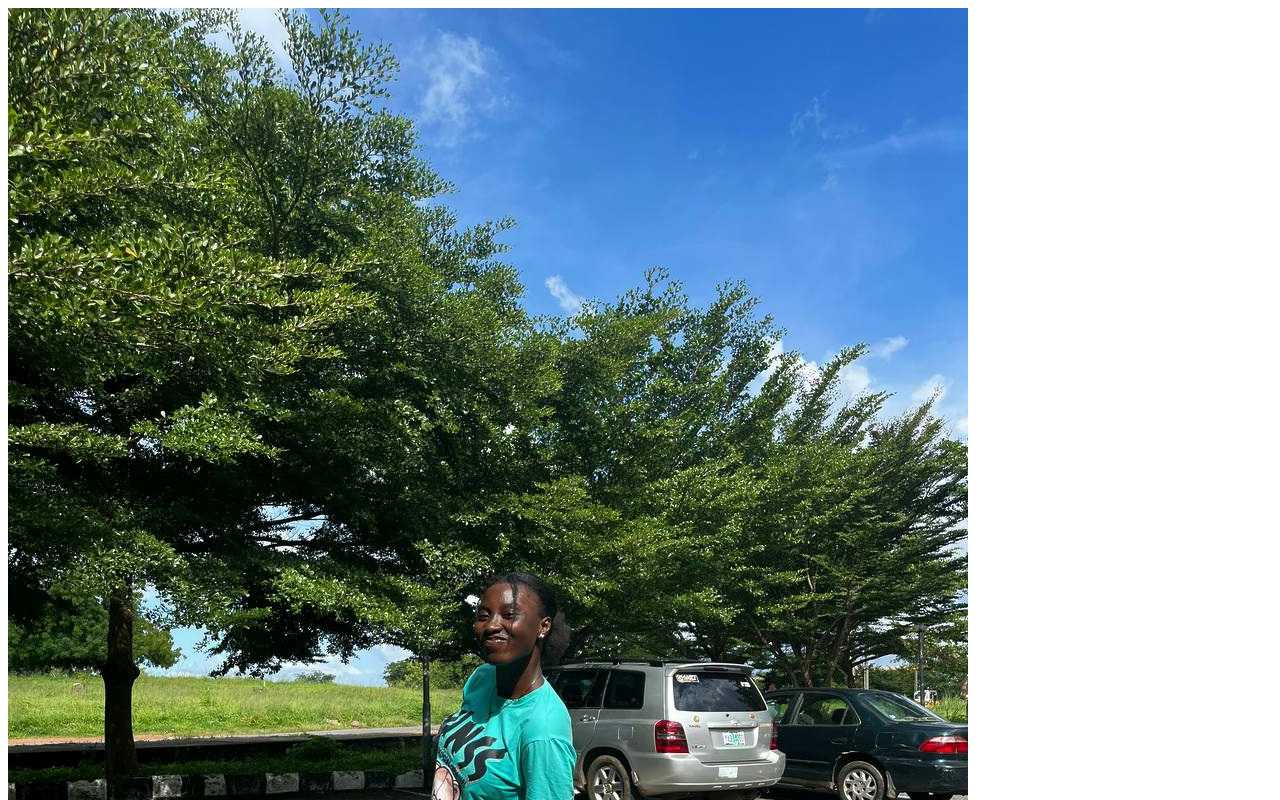
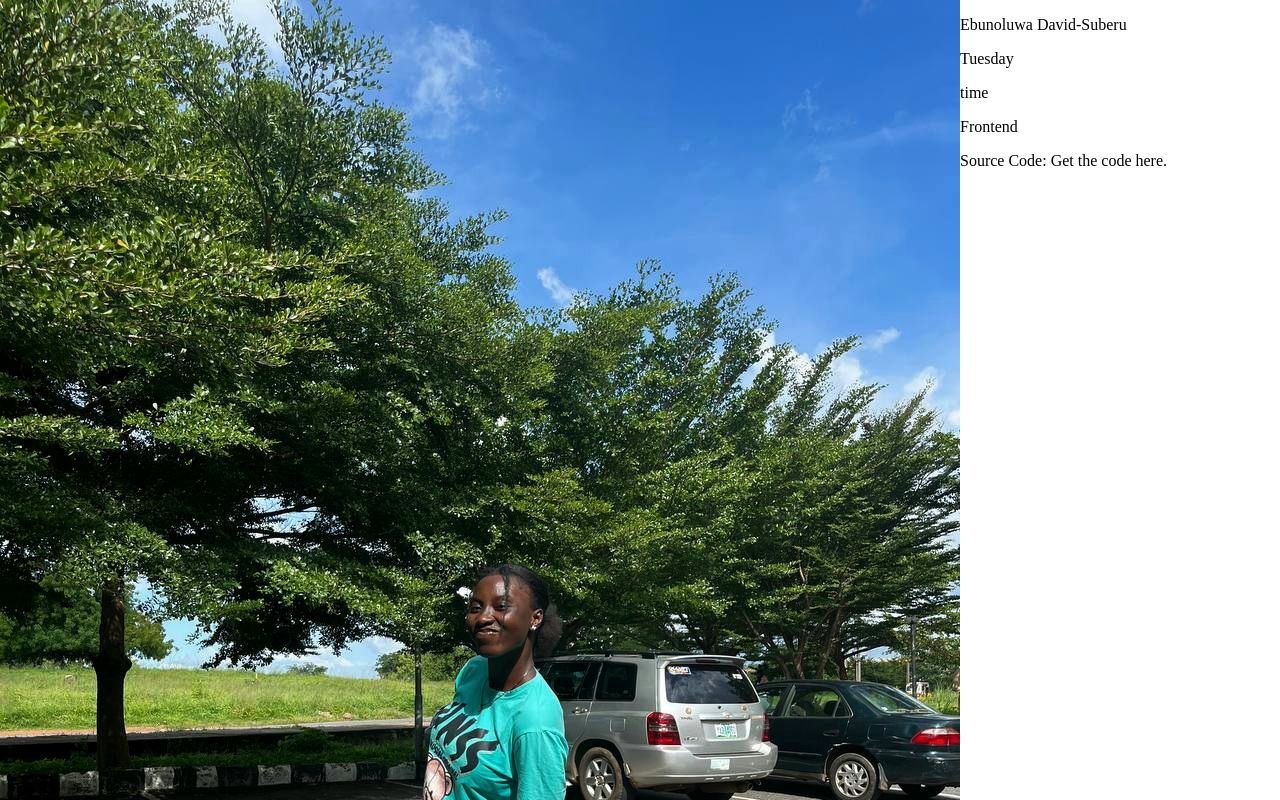
Before and after one commit to Ebun22/HNG-Task1, a plain HTML site: page index.html in a window 1280 px wide. Shown: the top 800 px of the page. Drawn offline with Linux system fonts and the light colour scheme.

Commit message:
started style

```diff
--- a/index.css
+++ b/index.css
@@ -0,0 +1,18 @@
+html{
+    box-sizing: border-box;
+    overflow-x: hidden;
+}
+body{
+    max-width: 100vw;
+    max-height: 100vh;
+    width: 100%;
+    position: relative;
+    top: 0px;
+    left: 0px;
+    bottom: 0px;
+    margin: 0;
+    padding: 0px;
+    box-sizing: border-box;
+    display: flex;
+    flex-direction: row;
+}
--- a/index.html
+++ b/index.html
@@ -3,6 +3,7 @@
 <head>
     <meta charset="UTF-8">
     <meta name="viewport" content="width=device-width, initial-scale=1.0">
+    <link href="index.css" rel="stylesheet" type="text/css">
     <title>HNG Stage One</title>
 </head>
 <body>
```
